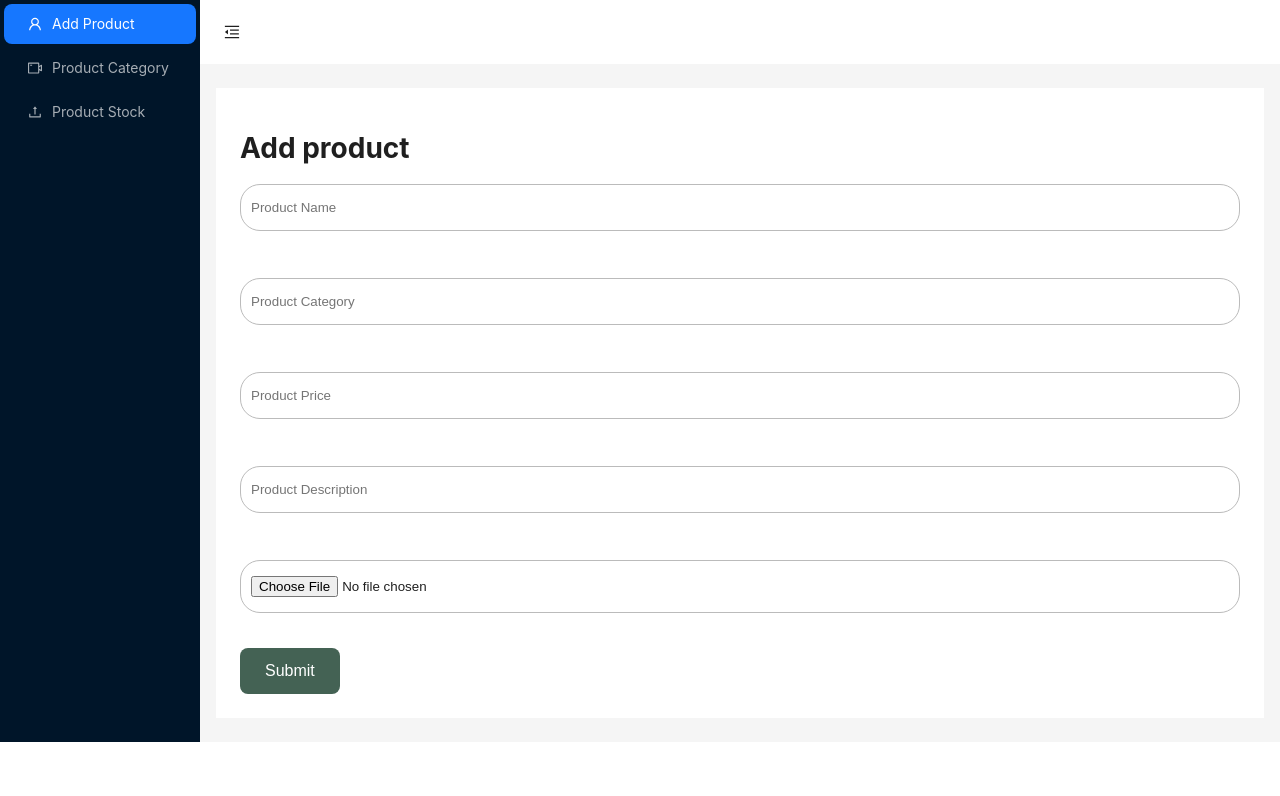
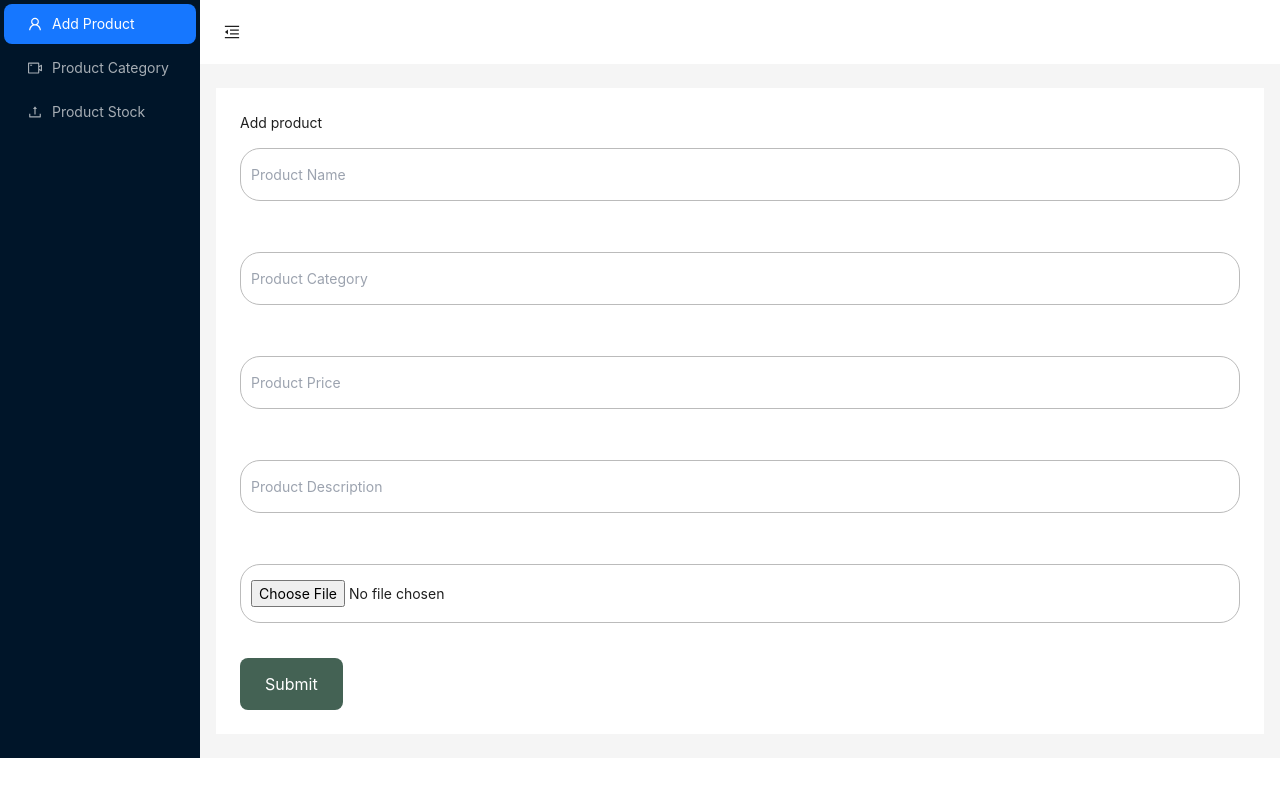
Before and after one commit to santosh0728/epharma, a Next.js app in the folder client/: page /admin in a window 1280 px wide. Shown: the top 796 px of the page. Built offline with nearby package versions, Linux system fonts and the light colour scheme.

Commit message:
Added product page css

```diff
--- a/client/src/pages/index.js
+++ b/client/src/pages/index.js
@@ -1,6 +1,9 @@
 import React, {useEffect, useState} from 'react'
 import Header from './components/header'
 import Image from 'next/image'
+
+
+
 
 function index() {
   const [products,setProducts]= useState([])
@@ -17,19 +20,28 @@ function index() {
   return (
   <>
   <Header/>
-    <div>
+    <div className='products'>
       {
         products.length>0 ? (
           <div>
             {products.map((item)=>{
-              return <div className='card'>
+              return (
+                <>
 
-              <Image src={'http://localhost:5000/product-img/'+ item._id} alt="F" width={50} height={60}/>
-              Name:{item.productName}<br/>
-              Price:{item.productPrice}<br/>
+              <div className='card'>
+
+              <Image class="w-full h-full object-cover"
+               src={'http://localhost:5000/product-img/'+ item._id}
+               alt="F" width={200} height={200}/>
+             <h1>{item.productName}</h1>
+              <p>Description:{item.productDescription}</p>
+              <h2>Price:Rs.{item.productPrice}</h2>
               Category:{item.category}<br/>
-              Description:{item.productDescription}
+
+              <button>Buy Now</button>
               </div>
+              </>
+              )
             })}
             </div>
         ): "loading"
--- a/client/src/pages/profile/index.js
+++ b/client/src/pages/profile/index.js
@@ -91,7 +91,6 @@ const EditProfileForm = ({ handleEditProfile }) => {
             {errors.fullname && touched.fullname ? (
               <div className="text-sm inline text-red-500">{errors.fullname}</div>
             ) : null}
-
             <Field name="email" type="email"  />
             {errors.email && touched.email ? <div>{errors.email}</div> : null}
             <Field name="phoneNumber" type="text" />
--- a/client/src/styles/globals.css
+++ b/client/src/styles/globals.css
@@ -1,6 +1,6 @@
-/* @tailwind base;
+@tailwind base;
 @tailwind components;
-@tailwind utilities; */
+@tailwind utilities;
 
 
 body {
@@ -194,10 +194,91 @@ button[type="submit"]:hover {
   padding: 5px;
 }
 
+
+.product{
+  display: flex;
+  flex-wrap: wrap;
+  width: 100%;
+  justify-content: center;
+  align-items: center;
+  margin: 50px 0;
+}
 .card{
-  background-color: aqua;
-  margin: 10px;
+  width: 20%;
+
+  margin: 15px;
+  margin-left: 20px;
+  margin-right: 50px;
+  box-sizing: border-box;
+  float: left;
+  text-align: center;
+  border-radius: 20px;
+  cursor: pointer;
+  padding-top: 10px;
+  box-shadow: 0 14px 28px rgba(0,0,0,0.25),
+  0 10px 10px rgba(0,0,0,0,0.22);
+  transition: .4s;
+  background: #f2f2f2;
+}
+.card:hover{
+  box-shadow: 0 3px 6px rgba(0,0,0,0,0.16),
+  0 3px 6px rgba(0,0,0,0,0.23);
+  transform: translate(0px,-8px);
+
+}
+.card img{
+  /* border: solid black;
+  border-radius: 10px; */
+  width: 200px;
   height: 200px;
-  width: 200px;
-  display: inline-flex;
+  text-align: center;
+  margin: 0 auto;
+  display: block;
+
 }
+.card p{
+  text-align: center;
+  color: #b2bec3;
+  padding-top: 0 8px;
+
+
+}
+.card h1{
+  font-size: 26px;
+  font-weight: 700;
+  text-align: center;
+  color: #222f3e;
+  margin: 0 ;
+}
+.card h2{
+  font-size: 15px;
+  font-weight: 600;
+  text-align: center;
+  color: #222f3e;
+  margin: 0 ;
+}
+.card button{
+  text-align: center;
+  font-size: 24px;
+  color: #ffff;
+  width: 100%;
+  padding: 15px;
+  border: 0;
+  outline: none;
+  cursor: pointer;
+  margin-top: 5px;
+  border-top-right-radius: 20px;
+  border-top-left-radius: 20px;
+  background: #446254;
+
+}
+@media(max-width:1000px){
+  .card{
+    width: 45%;
+  }
+}
+@media(max-width:750px){
+  .card{
+    width: 100%;
+  }
+}
```
Also changed, not shown: 4 other files (tests, documents, lock files or other folders).
